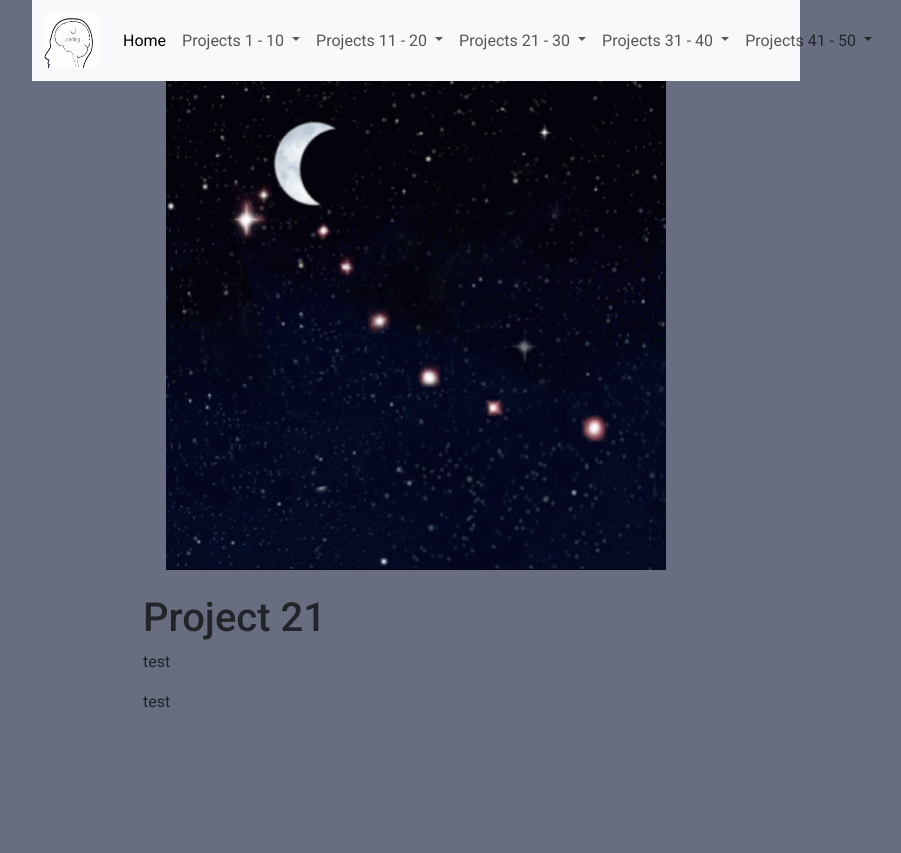
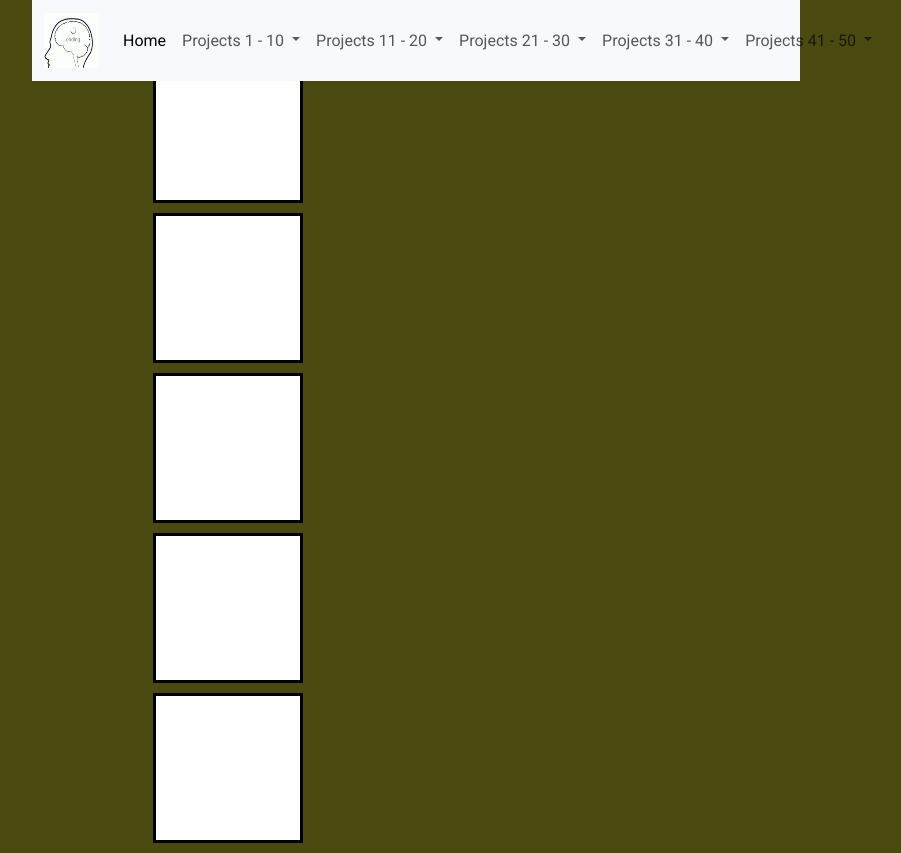
Before and after one commit to ANDREWAHN-UK/50Projects-in-PHP, a PHP site: page /Project21/project21.php in a window 1280 px wide. Shown: the whole page, without its empty margins (224-1125 px from the left). Before the commit the page ends 707 px from the top, so only its background shows below. Run offline with PHP 8.4, Linux system fonts and the light colour scheme.

Commit message:
working on project 21

```diff
--- a/Base/header.php
+++ b/Base/header.php
@@ -57,7 +57,7 @@
                         </a>
                         <ul class="dropdown-menu">
                             <li><a class="dropdown-item" href="/50Projects/Base/baseIndex21-30.php"> Overview of Projects 21 - 30</a></li>
-                            <li><a class="dropdown-item" href="../Project21/project21.php">Project 21 </a></li>
+                            <li><a class="dropdown-item" href="../Project21/project21.php">Project 21 - Drag and Drop </a></li>
                             <li><a class="dropdown-item" href="../Project21/project22.php">Project 22</a></li>
                             <li><a class="dropdown-item" href="../Project21/project23.php">Project 23</a></li>
                             <li><a class="dropdown-item" href="../Project21/project24.php">Project 24</a></li>
--- a/Project21/project21.css
+++ b/Project21/project21.css
@@ -1,17 +1,36 @@
 @import url('https://fonts.googleapis.com/css2?family=Roboto:ital,wght@0,100;0,300;0,400;0,500;0,700;0,900;1,100;1,300;1,400;1,500;1,700;1,900&display=swap');
 
 
-*{
-box-sizing: border-box;}
+* {
+    box-sizing: border-box;
+}
 
 body {
-    background-color: #686d80;
+    background-color: rgb(73, 73, 16);
     font-family: 'Roboto', sans-serif;
     margin: 0;
     display: flex;
-    flex-direction: column;
+
     align-items: center;
     justify-content: center;
     height: 100vh;
     overflow: hidden;
 }
+
+.empty {
+height: 150px;
+width: 150px;
+margin: 10px;
+border: solid 3px black;
+background: white;
+}
+
+.fill{
+background-image: url('./media/gs1.jpg');
+}
+
+@media(max-width: 800px) {
+    body {
+        flex-direction: column;
+    }
+}
--- a/Project21/project21.php
+++ b/Project21/project21.php
@@ -23,14 +23,24 @@
     <div class="container mt-5 mb-5 container-1">
         <div class="row gy-5">
             <div class="col-lg-6 mx-auto  ">
-                <img class="d-block mx-auto mb-4" src="/baseMedia/ladyOnRocket.gif" alt="" width="500" height="500">
 
-                <h1>Project 21</h1>
-                <p>test</p>
-                <p>test</p>
+                <h1>Project 21 - Drag and Drop</h1>
+                <p>Click on the image to drag it from one box and drop it into another</p>
 
             </div>
         </div>
+        <div class="row gy-5">
+            <div class="col-lg-6 mx-auto  ">
+
+          <div class="empty"><div class="fill" draggable="true"></div></div>
+          <div class="empty"></div>
+          <div class="empty"></div>
+          <div class="empty"></div>
+          <div class="empty"></div>
+
+            </div>
+        </div>
+
     </div>
 
     <script src="https://cdn.jsdelivr.net/npm/bootstrap@5.3.2/dist/js/bootstrap.bundle.min.js"
```
Also changed, not shown: Project21/media/gs1.jpg (added).
